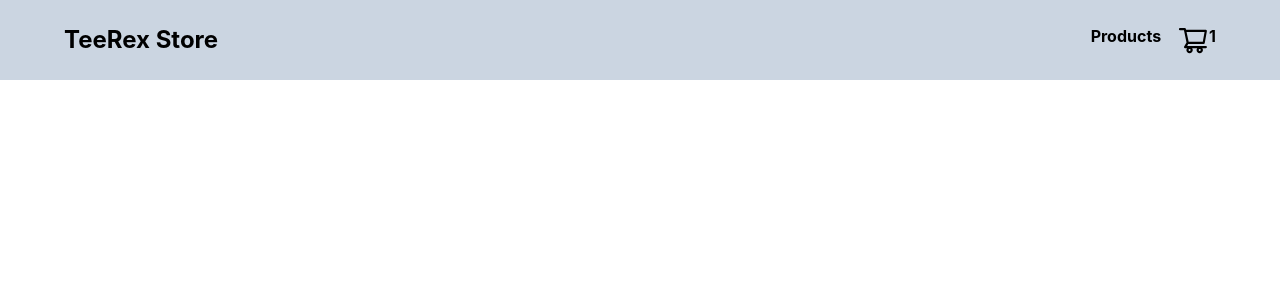
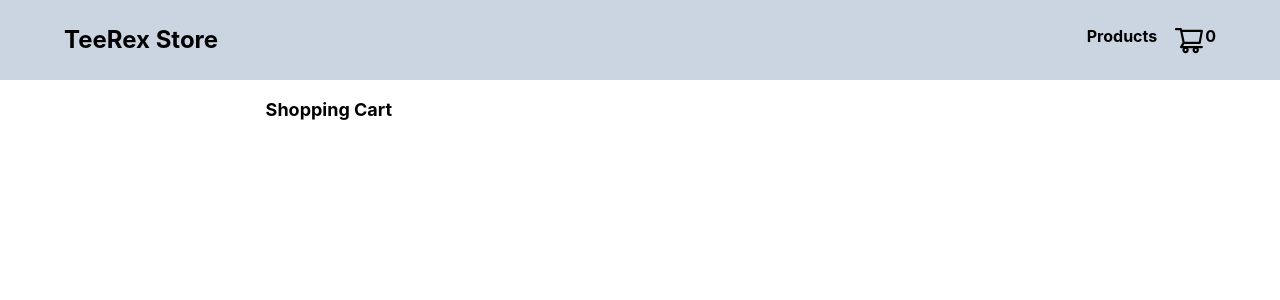
Before and after one commit to MaruthiPothuganti/Teerex_store, a React (Create React App) app: page /cart in a window 1280 px wide. Shown: the top 300 px of the page. Built offline with nearby package versions, Linux system fonts and the light colour scheme.

Commit message:
feat: add products to cart

```diff
--- a/src/App.js
+++ b/src/App.js
@@ -1,4 +1,4 @@
-import { Routes, Route } from 'react-router-dom';
+import { Routes, Route,Navigate } from 'react-router-dom';
 import './App.css';
 import {  Navbar } from './components';
 import { Cart, Error404, Products } from './pages';
@@ -11,7 +11,7 @@ function App() {
       <Navbar />
       <section className='h-[90vh]'>
         <Routes>
-          <Route path='/' element={<Products/>} />
+          <Route path='/' element={<Navigate to="/products"/>} />
           <Route path='/products' element={<Products />} />
           <Route path='/cart' element={<Cart />} />
           <Route path='/*' element={<Error404 />} />
--- a/src/components/Filters.jsx
+++ b/src/components/Filters.jsx
@@ -78,6 +78,7 @@ export const Filters = () => {
                   payload: { min: e.target.min, max: e.target.max },
                 });
               }}
+              checked={price.min === "0" && price.max === "250"}
             />
             <label htmlFor="0-Rs250"> 0-Rs250</label>
           </li>
@@ -94,6 +95,7 @@ export const Filters = () => {
                   payload: { min: e.target.min, max: e.target.max },
                 });
               }}
+              checked={price.min === "251" && price.max === "449"}
             />
             <label htmlFor="Rs250-450"> Rs251-450</label>
           </li>
@@ -110,6 +112,7 @@ export const Filters = () => {
                   payload: { min: e.target.min, max: e.target.max },
                 });
               }}
+              checked={price.min === "450" && price.max === "1000"}
             />
             <label htmlFor="Rs450"> Rs450</label>
           </li>
--- a/src/components/Navbar.jsx
+++ b/src/components/Navbar.jsx
@@ -1,19 +1,27 @@
-import React from "react";
+import React, { useContext } from "react";
 import { AiOutlineShoppingCart } from "./icons";
+import { Link } from "react-router-dom";
+import { ProductStateContext } from "../Context/ProductContext";
 
 export const Navbar = () => {
+  const { productState, productDispatch } = useContext(ProductStateContext);
+
   return (
     <header className="w-full h-[10vh] bg-slate-300 flex">
       <nav className="flex w-[90%] m-auto justify-between">
         <h1 className="text-2xl font-bold">TeeRex Store</h1>
         <section className="flex gap-4">
+          <Link to="/products">
             <h2 className="font-bold hover:underline underline-offset-8 cursor-pointer">
               Products
             </h2>
+          </Link>
+          <Link to="/cart">
             <span className="flex">
               <AiOutlineShoppingCart size={32} className="cursor-pointer" />
-            <span className="font-bold">1</span>
+              <span className="font-bold">{productState.cart.length}</span>
             </span>
+          </Link>
         </section>
       </nav>
     </header>
--- a/src/components/ProductCard.jsx
+++ b/src/components/ProductCard.jsx
@@ -1,6 +1,13 @@
-import React from "react";
+import React, { useContext } from "react";
+import { Link } from "react-router-dom";
+import { ProductStateContext } from "../Context/ProductContext";
+import { ACTION_TYPES } from "../utils/helpers";
+import { checkProdInCart } from "../utils/helpers";
 
 export const ProductCard = ({ product }) => {
+  const { productState, productDispatch } = useContext(ProductStateContext);
+  const { ADDDTOCART } = ACTION_TYPES;
+
   return (
     <div className="bg-slate-300 rounded-lg max-w-[15rem]">
       <img
@@ -11,9 +18,24 @@ export const ProductCard = ({ product }) => {
       <div className="p-2 flex flex-col gap-4">
         <h3 className="font-semibold">{product.name}</h3>
         <p className="text-sm">RS. {product.price}</p>
-        <button className=" rounded-md border border-gray-300 bg-white py-2 px-3 text-sm font-medium leading-4 text-gray-700 shadow-sm hover:bg-gray-50 focus:outline-none focus:ring-2 focus:ring-slate-500 focus:ring-offset-2">
-          Add to Cart
-        </button>
+
+        {checkProdInCart(productState.cart, product) ? (
+          <button className="rounded-md border border-gray-300 bg-slate-400 py-2 px-3 text-sm font-medium leading-4 text-white shadow-sm hover:bg-slate-400 focus:outline-none focus:ring-2 focus:ring-slate-500 focus:ring-offset-2">
+            <Link to="/cart">Go to Cart</Link>
+          </button>
+        ) : (
+          <button
+            className="rounded-md border border-gray-300 bg-white py-2 px-3 text-sm font-medium leading-4 text-gray-700 shadow-sm hover:bg-gray-50 focus:outline-none focus:ring-2 focus:ring-slate-500 focus:ring-offset-2"
+            onClick={() => {
+              productDispatch({
+                type: ADDDTOCART,
+                payload: product,
+              });
+            }}
+          >
+            Add to Cart
+          </button>
+        )}
       </div>
     </div>
   );
--- a/src/pages/Cart.jsx
+++ b/src/pages/Cart.jsx
@@ -1,5 +1,55 @@
-import React from "react";
+import React, { useContext, useState } from "react";
+import { ProductStateContext } from "../Context/ProductContext";
+
+// const prod = {
+//   id: 2,
+//   imageURL:
+//     "https://geektrust.s3.ap-southeast-1.amazonaws.com/coding-problems/shopping-cart/polo-tshirts.png",
+//   name: "Blue Polo",
+//   type: "Polo",
+//   price: 350,
+//   currency: "INR",
+//   color: "Blue",
+//   gender: "Women",
+//   quantity: 3,
+// };
 
 export const Cart = () => {
-  return <main></main>;
+  const { productState, productDispatch } = useContext(ProductStateContext);
+  const { cart, totalCartPrice } = productState;
+
+  return (
+    <main className="p-4">
+      <section className="w-[95%]  md:w-[60%] m-auto">
+        <h1 className="text-lg font-bold">Shopping Cart</h1>
+        <div className="p-4 flex flex-col gap-2">
+          {cart.map((prod) => (
+            <div className="flex flex-col w-full border-2 p-4 rounded-md bord md:flex-row  md:justify-between">
+              <div className="w-full justify-between flex md:justify-start md:gap-3">
+                <img src={prod.imageURL} alt={prod.name} className="w-[7rem]" />
+                <div className="px-2">
+                  <h2 className="text-md font-bold">{prod.name}</h2>
+                  <p className="text-sm font-bold">Rs.{prod.price}</p>
+                  <div className="flex gap-4 items-center mt-2">
+                    <button className="rounded-md border border-gray-300 bg-[#e5e7eb] py-2 px-2 text-sm font-medium leading-4 text-gray-700 shadow-sm hover:bg-gray-50 focus:outline-none focus:ring-2 focus:ring-slate-500 focus:ring-offset-2">
+                      -
+                    </button>
+                    <span>{prod.quantity}</span>
+                    <button className=" rounded-md border border-gray-300 bg-[#e5e7eb] py-2 px-2 text-sm font-medium leading-4 text-gray-700 shadow-sm hover:bg-gray-50 focus:outline-none focus:ring-2 focus:ring-slate-500 focus:ring-offset-2">
+                      +
+                    </button>
+                  </div>
+                </div>
+              </div>
+              <div className="flex items-center py-4">
+                <button className="w-full rounded-md border border-gray-300 bg-[#e5e7eb] py-2 px-3 text-sm font-medium leading-4 text-gray-700 shadow-sm hover:bg-gray-50 focus:outline-none focus:ring-2 focus:ring-slate-500 focus:ring-offset-2">
+                  Remove from Cart
+                </button>
+              </div>
+            </div>
+          ))}
+        </div>
+      </section>
+    </main>
+  );
 };
--- a/src/pages/Products.jsx
+++ b/src/pages/Products.jsx
@@ -31,7 +31,7 @@ export const Products = () => {
     getProds();
   }, []);
   const searchedProducts = searchProds(productState.products, searchText);
-  const productsByPrice = filterByPrice(productState.products, price);
+  const productsByPrice = filterByPrice(searchedProducts, price);
   const productsByColor = filterByColor(productsByPrice, colors);
   const productsByGender = filterByGender(productsByColor, genders);
   const finalproducts = filterByType(productsByGender, types);
@@ -52,9 +52,6 @@ export const Products = () => {
               setSearchText(e.target.value);
             }}
           />
-          <button className="p-2 px-3 rounded-md bg-slate-200">
-            <AiOutlineSearch />
-          </button>
           <button className="p-2 px-3 rounded-md bg-slate-200 inline-flex  md:hidden ">
             <FiFilter />
           </button>
--- a/src/utils/helpers.js
+++ b/src/utils/helpers.js
@@ -8,7 +8,6 @@ export const ACTION_TYPES = {
     TYPE: "Type",
     RESET:"RESET",
 }
-
 //name type color
 export const searchProds = (prods, searchText) => {
 
@@ -54,3 +53,8 @@ if (!types.length) {
         return prods.filter((prod)=> types.includes(prod.type))
     }
 }
+
+
+export const checkProdInCart = (cart, prod) => {
+        return cart.find(cartProd=> cartProd.id ===prod.id)
+}
```
Lines whose indentation alone changed are shown as unchanged.
